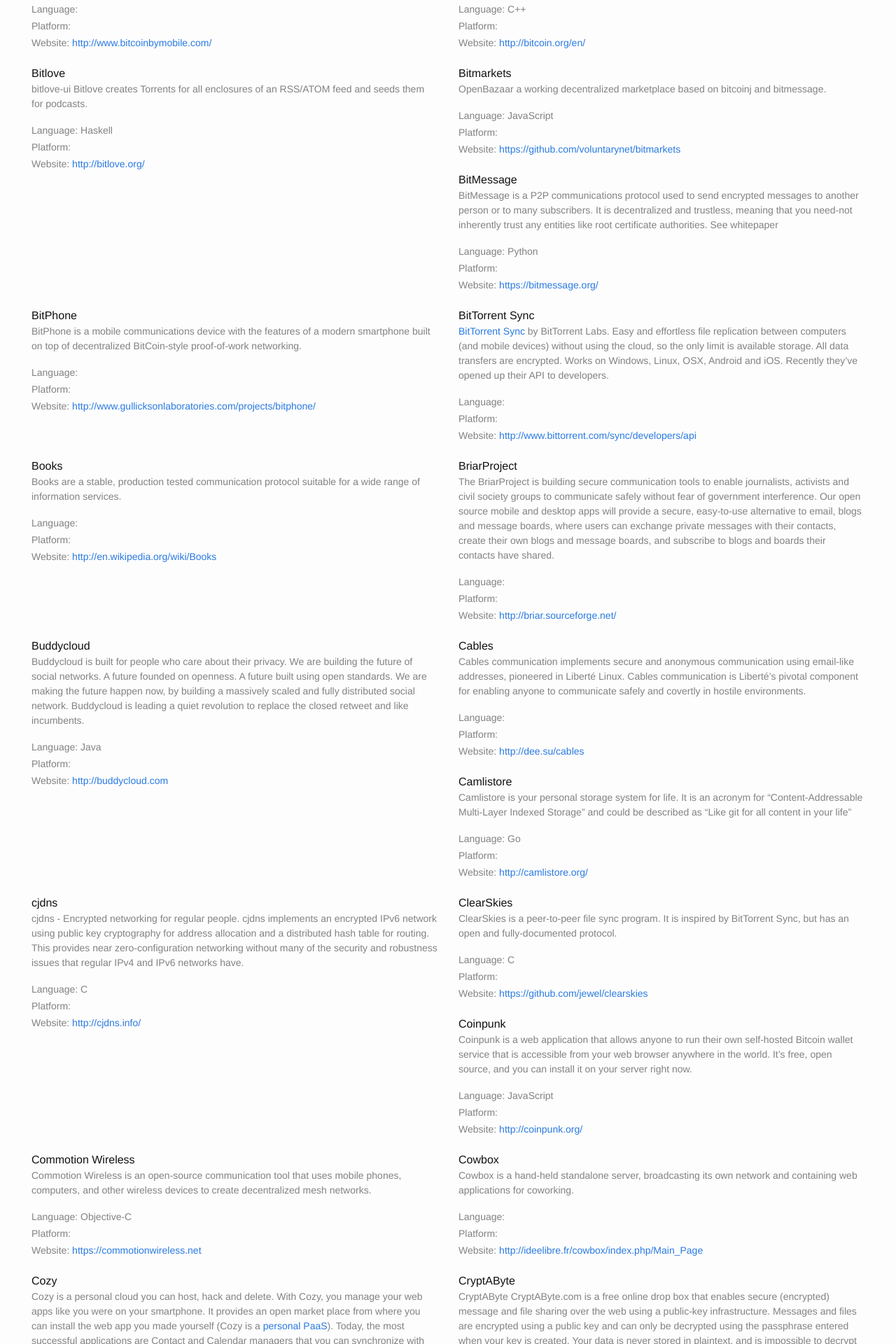
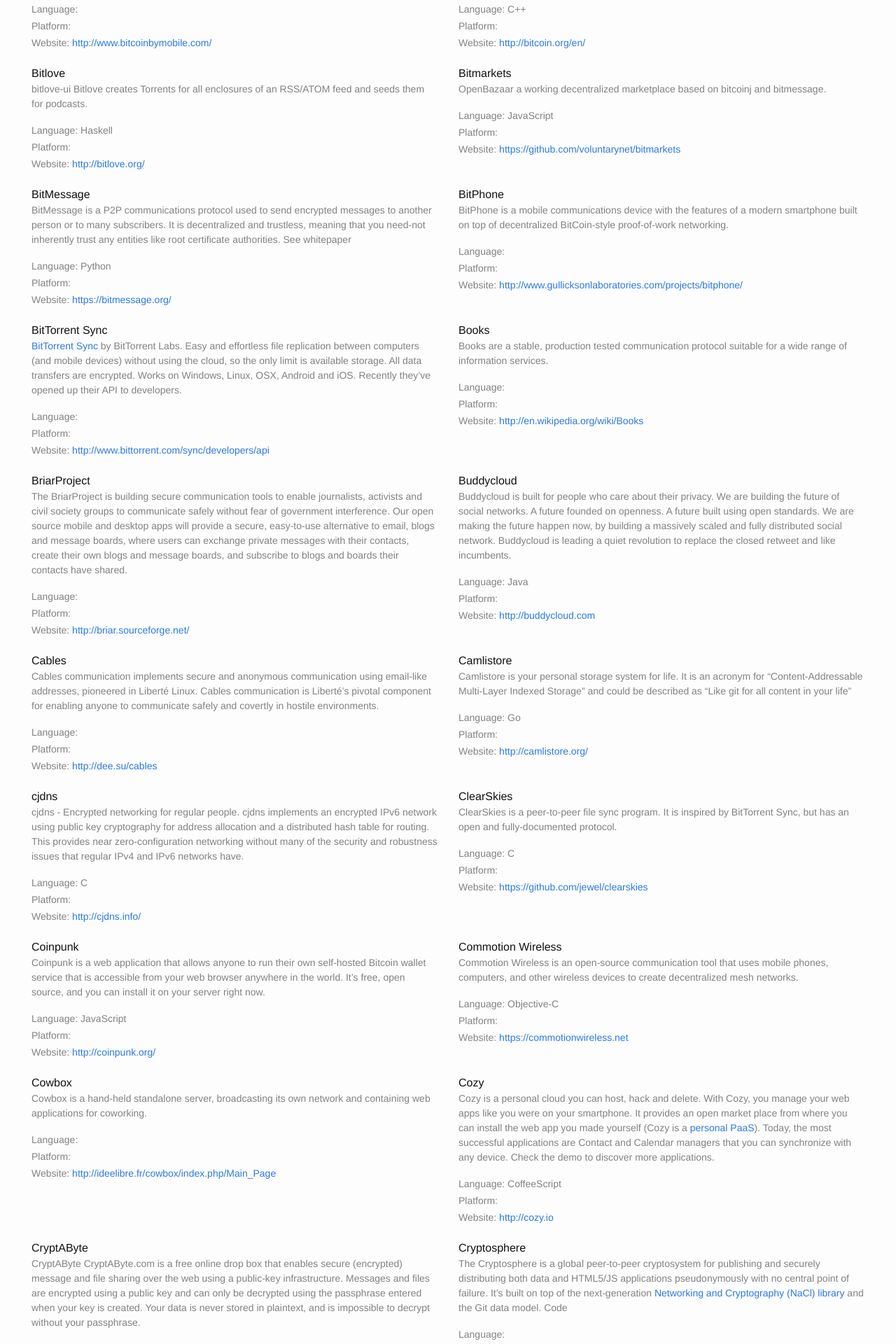
Before and after one commit to redecentralize/alternative-internet, a Jekyll site: the page built from index.html, in a window 1280 px wide. Shown: the part 1290-3210 px from the top of the page at 70% size. Built offline with Jekyll 4.4.1, drawn with Linux system fonts in a browser that asks for light colours.

Commit message:
Style changes for pages: * Use flexbox to make the page a little easier to follow.

```diff
--- a/css/main.scss
+++ b/css/main.scss
@@ -50,3 +50,12 @@
         "layout",
         "syntax-highlighting"
 ;
+
+.content {
+    display: flex;
+    flex-wrap: wrap;
+}
+
+.project {
+    flex: 0 0 auto;
+}
--- a/index.html
+++ b/index.html
@@ -8,11 +8,11 @@
   </div>
 </div>
 
-<div class="container-fluid" style="margin-bottom: 20px">
+<div class="container-fluid content" style="margin-bottom: 20px">
   {% assign projects = site.categories['projects'] | sort %}
 
   {% for project in projects %}
-    <div class="col-md-6" style="table-layout: fixed; margin-bottom: 20px;">
+    <div class="col-md-6 project" style="table-layout: fixed; margin-bottom: 20px;">
       {{project.name}}
       <div class="post-meta">{{ project.description | markdownify }}</div>
 
```
